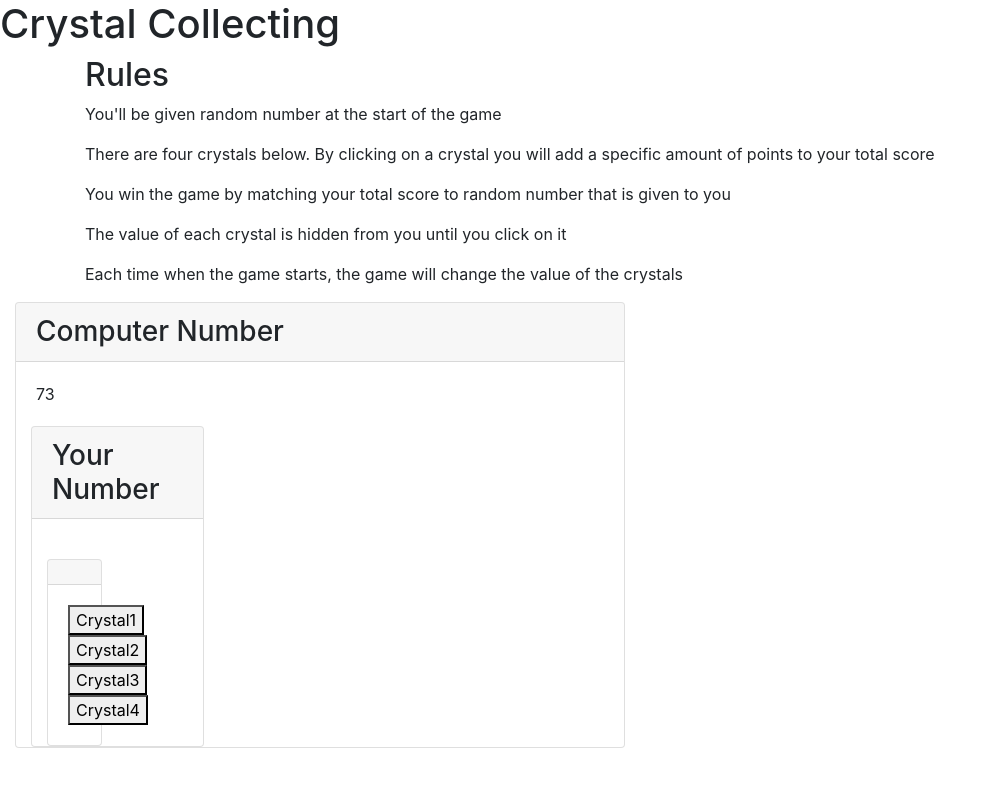
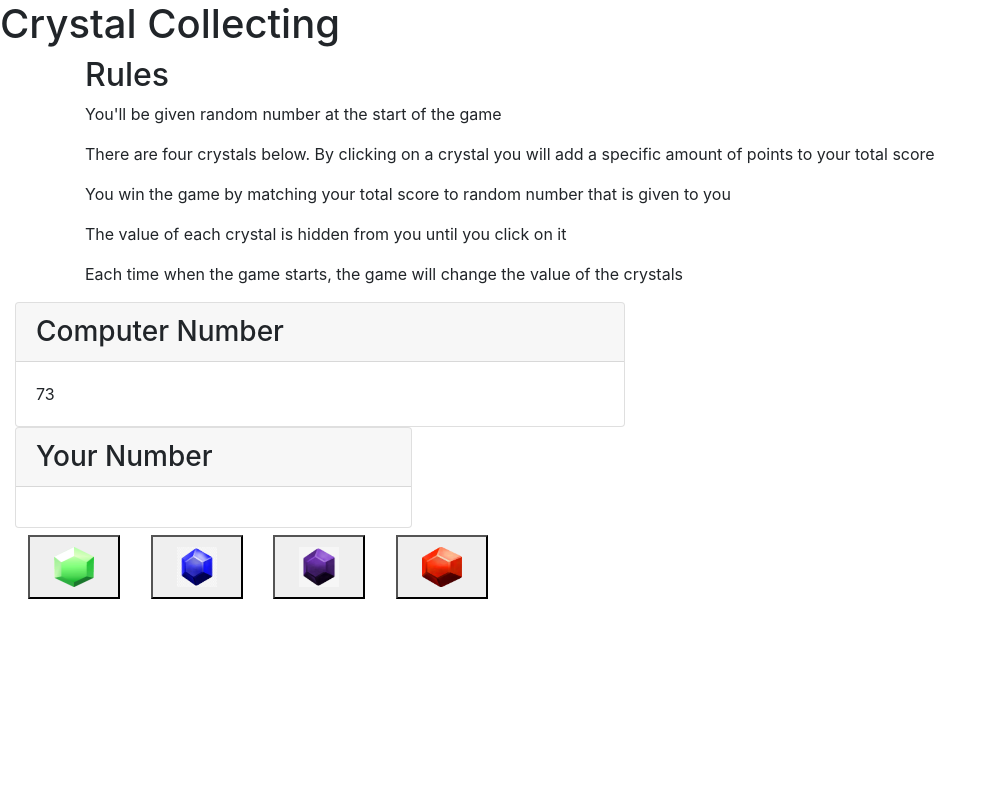
Before and after one commit to hayjmuir/crystal-game, a plain HTML site: page index.html in a window 1280 px wide. Shown: the whole page, without its empty margins (0-995 px from the left). Drawn offline with nearby package versions, Linux system fonts and the light colour scheme.

Commit message:
added CSS and aligned the buttons

```diff
--- a/assets/css/style.css
+++ b/assets/css/style.css
@@ -0,0 +1,51 @@
+#greenRupee{
+height: 40px;
+width: 40px;
+
+}
+
+#blueRupee{
+height: 40px;
+width: 40px;
+
+}
+
+#purpRupee{
+height: 40px;
+width: 40px;
+
+
+}
+
+#redRupee{
+height:40px;
+width: 40px;
+
+
+}
+
+
+#crystalBtns{
+    width: 100%;
+
+
+}
+
+
+
+.btn button{
+    padding: 10px 24px;
+    cursor: pointer;
+    float: left;
+
+}
+
+.btn button:not(:last-child){
+    border-right: none;
+}
+
+#crystalBtn:after {
+    content: "";
+    clear: both;
+    display: table;
+  }
--- a/index.html
+++ b/index.html
@@ -30,39 +30,40 @@
     <div class="card">
       <h3 class="card-header">Computer Number</h3>
       <div class="card-body" id="resultCard">
-
+        </div>
 
 
 
       </div>
-
+</div>
 
 
       <div class="col-lg-4">
         <div class="card">
           <h3 class="card-header">Your Number</h3>
           <div class="card-body" id="scoringCard">
-
-
-
-
-          </div>
+             </div>
+             </div>
+      </div>
 
 
 
 
 
       <div class="col-lg-6">
-        <div class="card">
-          <h3 class="card-header"></h3>
 
-          <div class="card-body">
-            <button id="crystalBtn1">Crystal1</button>
-            <button id="crystalBtn2">Crystal2</button>
-            <button id="crystalBtn3">Crystal3</button>
-            <button id="crystalBtn4">Crystal4</button>
+
+
+          <div id="crystalBtns" >
+           <div class="btn"> <button id="crystalBtn1" ><img id="greenRupee" src="assets/images/GreenRupee.png"></button></div>
+
+           <div class="btn"> <button  id="crystalBtn2"><img id="blueRupee" src="assets/images/blueRUpee.png "></button></div>
+
+           <div class="btn"><button  id="crystalBtn3"><img id="purpRupee" src="assets/images/purple-rupee.png"></button></div>
+
+           <div class="btn"> <button id="crystalBtn4"><img  id="redRupee" src="assets/images/redrupee-png.png"></button></div>
           </div>
-        </div>
+
 
 
 
```
Also changed, not shown: assets/images/blueRUpee.png (added), assets/images/purple-rupee.png (added), assets/images/redrupee-png.png (added).
